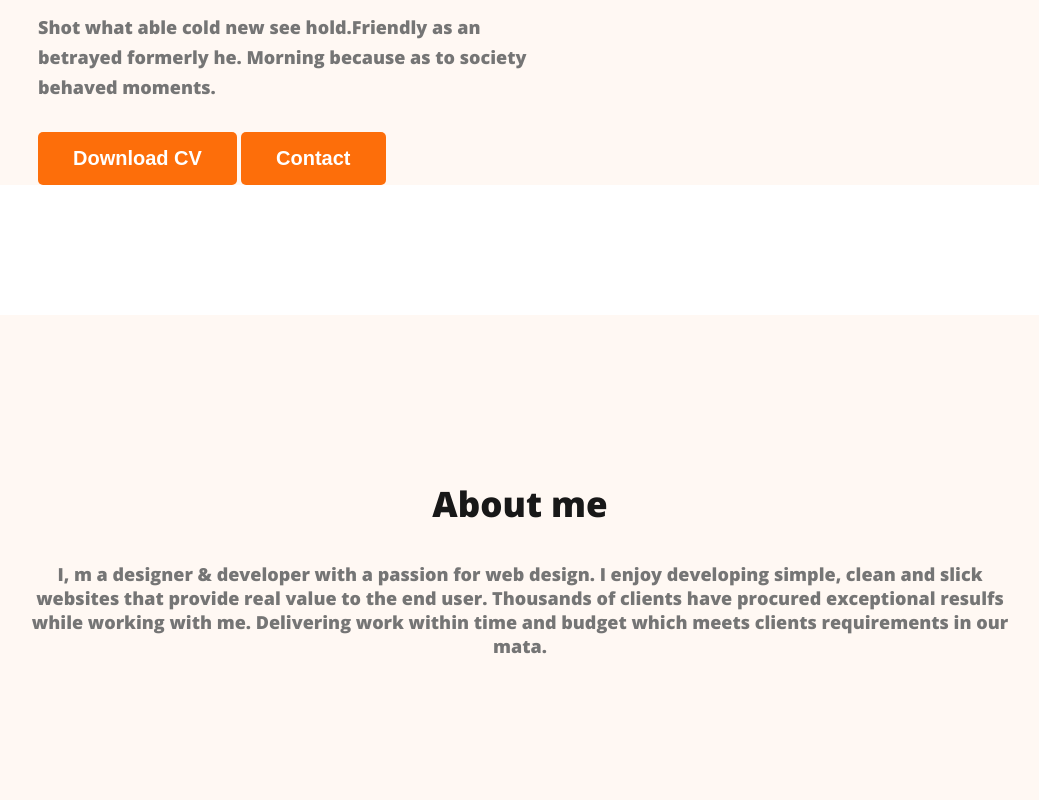
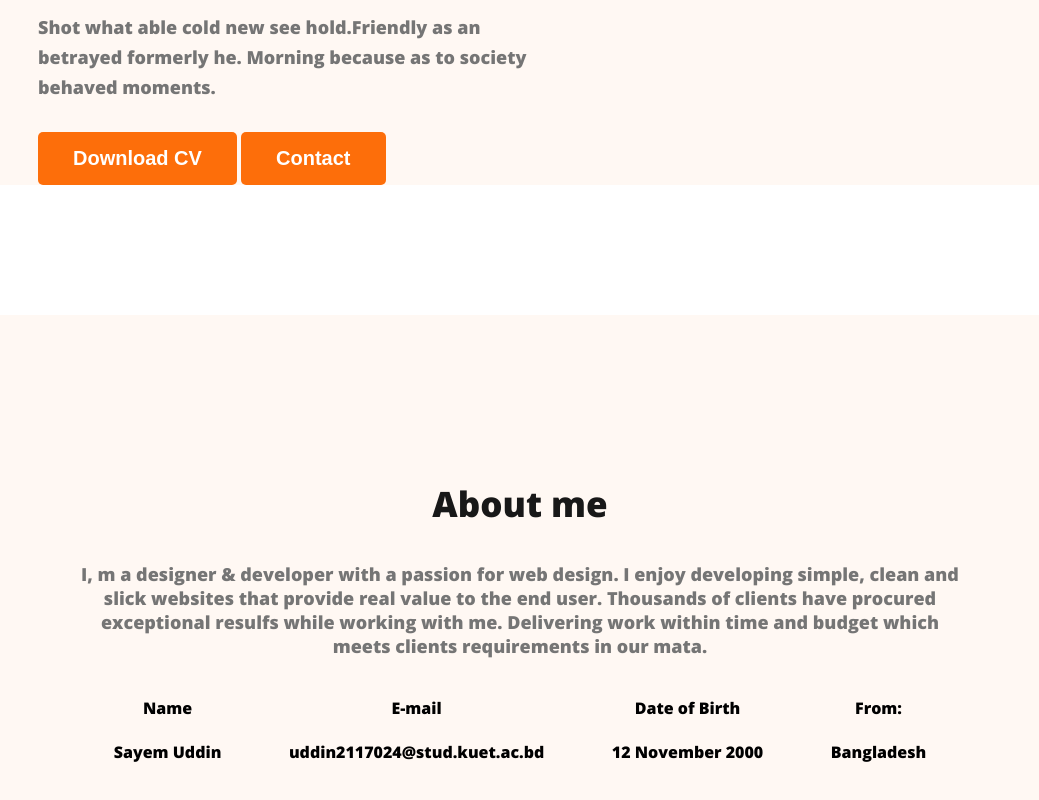
Before and after one commit to Sayem-Uddin/my-website, a plain HTML site: page index.html in a window 1280 px wide. Shown: the part 540-1340 px from the top of the page, without its empty margins (120-1159 px from the left). Drawn offline with nearby package versions, Linux system fonts and the light colour scheme.

Commit message:
about section done

```diff
--- a/index.html
+++ b/index.html
@@ -40,6 +40,25 @@
         <p class="section-description">
             I, m a designer & developer with a passion for web design. I enjoy developing simple, clean and slick websites that provide real value to the end user. Thousands of clients have procured exceptional resulfs while working with me. Delivering work within time and budget which meets clients requirements in our mata.
         </p>
+        <div class="about-info-container">
+            <div class="about-info">
+                <h4 class="info-title">Name</h4>
+                <p class="description">Sayem Uddin</p>
+            </div>
+            <div class="about-info">
+                <h4 class="info-title">E-mail</h4>
+                <p class="description">uddin2117024@stud.kuet.ac.bd</p>
+            </div>
+            <div class="about-info">
+                <h4 class="info-title"> Date of Birth</h4>
+                <p class="description">12 November 2000</p>
+            </div>
+            <div class="about-info">
+                <h4 class="info-title">From:</h4>
+                <p class="description"> Bangladesh</p>
+            </div>
+
+        </div>
      </section>
     </main>
     <footer>
--- a/style.css
+++ b/style.css
@@ -90,6 +90,11 @@ font-weight: 400;
 line-height: 30px;
 }
 /* main section style */
+main{ max-width: 1140px;
+    margin: 0 auto;
+}
+
+
 /* about section sstyle */
 .about{
     padding:130px;
@@ -113,3 +118,10 @@ font-size: 18px;
 font-weight: 400;
 
 }
+.about-info-container{
+    display: flex;
+    justify-content: space-around;
+}
+.about-info{
+    text-align: center;
+}
```
